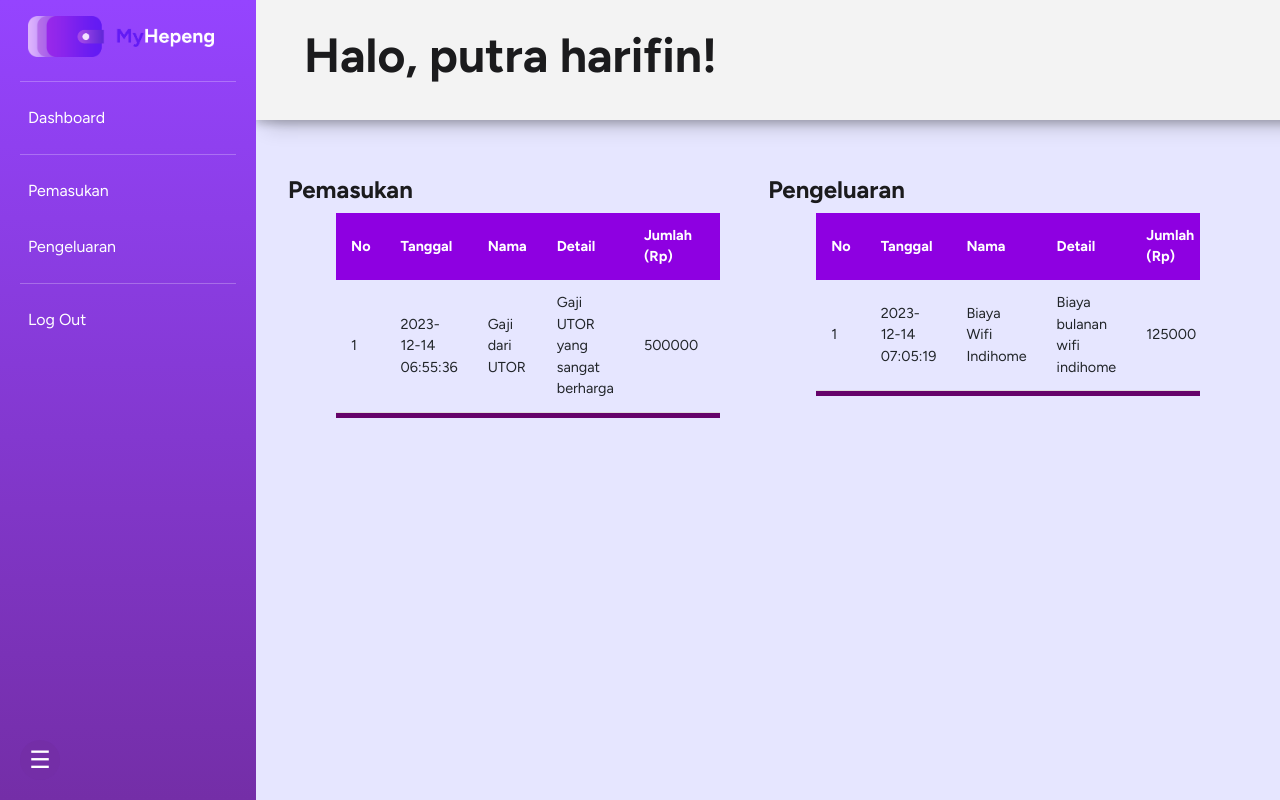
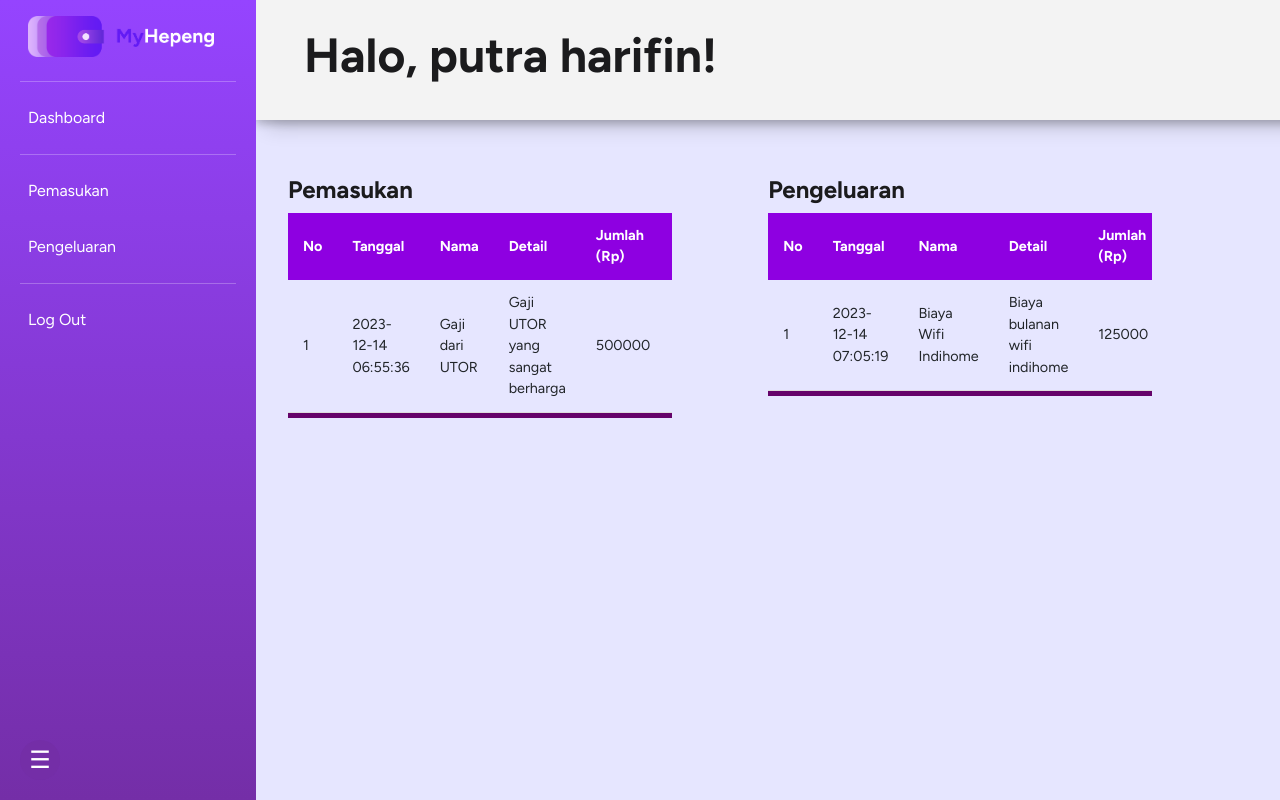
Before and after one commit to Rafaellsimarmata/my-hepeng, a PHP site: page / in a window 1280 px wide; the page is wider, and only the part inside the window is pictured. Run offline with PHP 8.4, Linux system fonts and the light colour scheme; a user stored in the database is signed in; data comes from the database, SQL or seed files in the repository.

Commit message:
fixed some css

```diff
--- a/style.css
+++ b/style.css
@@ -117,7 +117,6 @@ main section.utama {
     grid-row: 1;
     margin: 0;
     width: auto;
-    overflow: scroll;
 }
 
 
@@ -135,10 +134,7 @@ h3 {
 
 .styled-table {
     border-collapse: collapse;
-    margin-top: 1.2%;
-    margin-left: auto;
-    margin-right: auto;
-    margin-bottom: 15px;
+    margin-top: 1rem 0;
     border-bottom: rgb(101, 3, 106) 5px solid;
     font-size: 0.9em;
     font-family: sans-serif;
```
